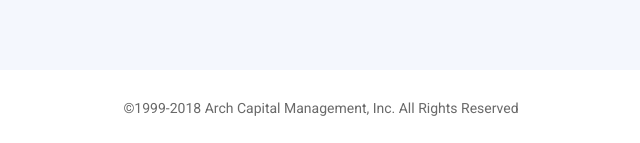
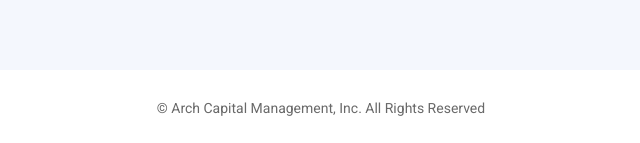
Before and after one commit to sebastianorozco/archcapital, a plain HTML site: page contact.html in a window 1280 px wide. Shown: the part 889-1032 px from the top of the page, 319-959 px from the left. Drawn offline with Linux system fonts and the light colour scheme.

Commit message:
Update contact.html

```diff
--- a/contact.html
+++ b/contact.html
@@ -52,7 +52,7 @@
 
 
 
-			&copy;1999-2018 Arch Capital Management, Inc. All Rights Reserved
+			&copy; Arch Capital Management, Inc. All Rights Reserved
 		</div>
 	</footer>
 
```
